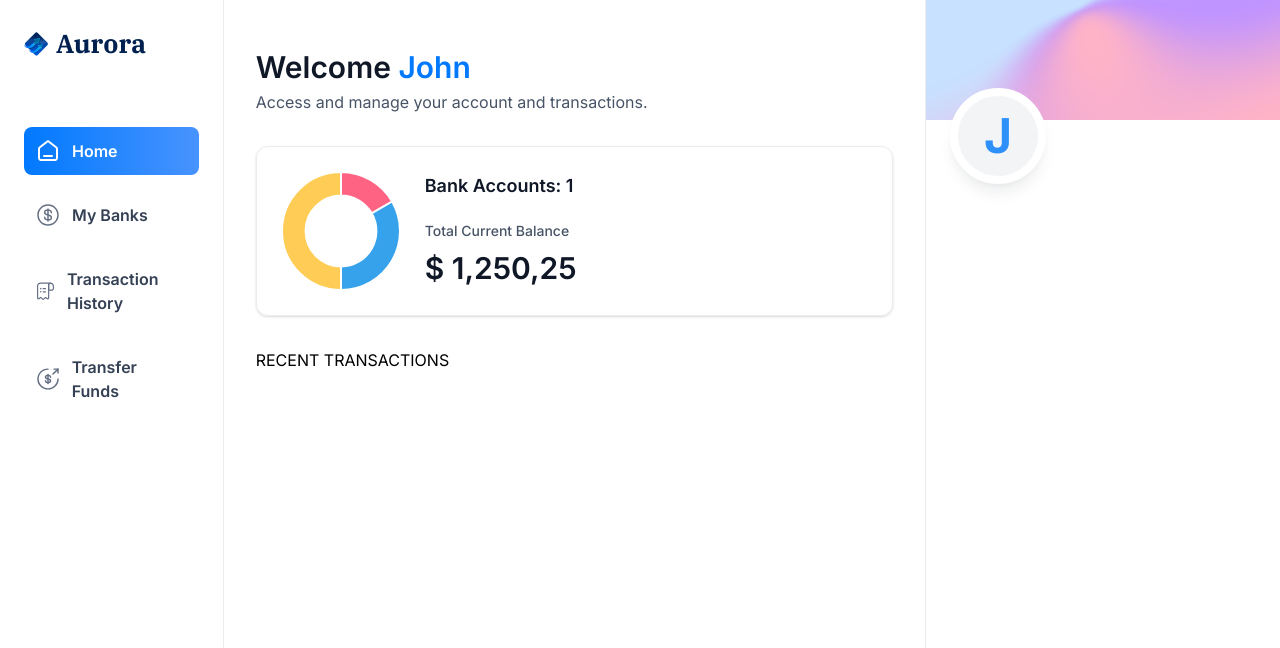
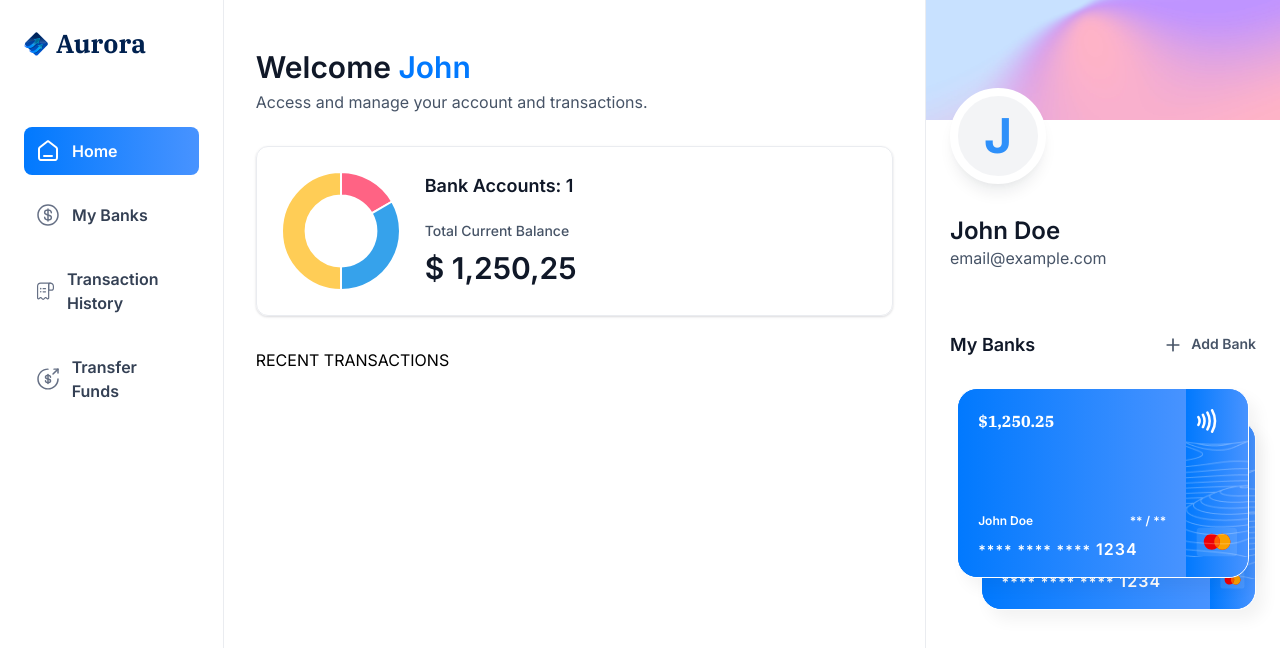
Before and after one commit to MenLine1/AuroraBank, a Next.js app: page / in a window 1280 px wide. Shown: the top 648 px of the page. Built offline with nearby package versions, Linux system fonts and the light colour scheme.

Commit message:
Complete layout implementation

```diff
--- /dev/null
+++ b/app/(root)/my-banks/page.tsx
@@ -0,0 +1,11 @@
+import React from 'react';
+
+const MyBanks = () => {
+    return (
+        <div>
+            my banks
+        </div>
+    );
+};
+
+export default MyBanks;
--- a/app/(root)/page.tsx
+++ b/app/(root)/page.tsx
@@ -5,7 +5,7 @@
 import RightSidebar from "@/components/RightSidebar";
 
 const Home = () => {
-    const loggedIn = { firstName: "John"};
+    const loggedIn = { firstName: "John", lastName: "Doe", email: "email@example.com" };
 
     return (
         <section className="home">
@@ -30,7 +30,7 @@
             <RightSidebar
                 user={loggedIn}
                 transactions={[]}
-                banks={[]}
+                banks={[{currentBalance: 1250.25}, {currentBalance: 500.00}]}
             />
         </section>
     );
--- /dev/null
+++ b/app/(root)/payment-transfer/page.tsx
@@ -0,0 +1,11 @@
+import React from 'react';
+
+const Transfer = () => {
+    return (
+        <div>
+            Transfer
+        </div>
+    );
+};
+
+export default Transfer;
--- /dev/null
+++ b/app/(root)/transaction-history/page.tsx
@@ -0,0 +1,11 @@
+import React from 'react';
+
+const TransactionHistory = () => {
+    return (
+        <div>
+            History
+        </div>
+    );
+};
+
+export default TransactionHistory;
--- a/app/globals.css
+++ b/app/globals.css
@@ -230,7 +230,7 @@
   }
 
   .bank-card_icon {
-    @apply flex size-full flex-1 flex-col items-end justify-between rounded-r-[20px] bg-bank-gradient bg-cover bg-center bg-no-repeat py-5 pr-5;
+    @apply flex size-full flex-1 flex-col items-center justify-between rounded-r-[20px] bg-bank-gradient bg-cover bg-center bg-no-repeat py-5 pr-5;
   }
 
   /* Bank Info */
--- /dev/null
+++ b/components/BankCard.tsx
@@ -0,0 +1,68 @@
+import { formatAmount } from '@/lib/utils'
+import Image from 'next/image'
+import Link from 'next/link'
+import React from 'react'
+// import Copy from './Copy'
+
+const BankCard = ({ account, userName, showBalance = true }: CreditCardProps) => {
+
+    console.log(account);
+    return (
+        <div className="flex flex-col">
+            <Link href={`/transaction-history/?id=${account.appwriteItemId}`} className="bank-card">
+                <div className="bank-card_content">
+                    <div>
+                        <h1 className="text-16 font-semibold text-white">
+                            {account.name}
+                        </h1>
+                        <p className="font-ibm-plex-serif font-black text-white">
+                            {formatAmount(account.currentBalance)}
+                        </p>
+                    </div>
+
+                    <article className="flex flex-col gap-2">
+                        <div className="flex justify-between">
+                            <h1 className="text-12 font-semibold text-white">
+                                {userName}
+                            </h1>
+                            <h2 className="text-12 font-semibold text-white">
+                                ** / **
+                            </h2>
+                        </div>
+                        <p className="text-14 font-semibold tracking-[1.1px] text-white">
+                            **** **** **** <span className="text-16">1234</span>
+                        </p>
+                    </article>
+                </div>
+
+                <div className="bank-card_icon">
+                    <Image
+                        src="/icons/Paypass.svg"
+                        width={20}
+                        height={24}
+                        alt="pay"
+                    />
+                    <Image
+                        src="/icons/mastercard.svg"
+                        width={50}
+                        height={32}
+                        alt="mastercard"
+                        className="ml-5"
+                    />
+                </div>
+
+                <Image
+                    src="/icons/lines.png"
+                    width={340}
+                    height={190}
+                    alt="lines"
+                    className="absolute top-0 left-0"
+                />
+            </Link>
+
+            {/*{showBalance && <Copy title={account?.sharaebleId} />}*/}
+        </div>
+    )
+}
+
+export default BankCard
--- a/components/RightSidebar.tsx
+++ b/components/RightSidebar.tsx
@@ -1,4 +1,7 @@
 import React from 'react';
+import Link from "next/link";
+import Image from "next/image"
+import BankCard from "@/components/BankCard";
 
 const RightSidebar = ({ user, transactions, banks }: RightSidebarProps) => {
     return (
@@ -9,7 +12,56 @@
                     <div className="profile-img">
                         <span className="text-5xl font-bold text-blue-500">{user.firstName[0]}</span>
                     </div>
+                    <div className="profile-details">
+                        <h1 className="profile-name">
+                            {user.firstName} {user.lastName}
+                        </h1>
+                        <p className="profile-email">
+                            {user.email}
+                        </p>
+                    </div>
                 </div>
+            </section>
+
+            <section className="banks">
+                <div className="flex w-full justify-between">
+                    <h2 className="header-2">
+                        My Banks
+                    </h2>
+                    <Link href="/" className="flex gap-2 ">
+                        <Image
+                            src="/icons/plus.svg"
+                            alt="Plus"
+                            width={20}
+                            height={20}
+                        />
+                        <h2 className="text-14 font-semibold text-gray-600 transition-colors hover:text-bankGradient">
+                            Add Bank
+                        </h2>
+                    </Link>
+                </div>
+                {banks?.length > 0 && (
+                    <div className="relative flex flex-1 flex-col items-center justify-center gap-5">
+                        <div className="relative z-10">
+                            <BankCard
+                                key={banks[0].$id}
+                                account={banks[0]}
+                                userName={`${user.firstName} ${user.lastName}`}
+                                showBalance={false}
+                            />
+                        </div>
+                        {banks[1] && (
+                            <div className="absolute right-0 top-8 z-0 w-[90%]">
+                                <BankCard
+                                    key={banks[1].$id}
+                                    account={banks[1]}
+                                    userName={`${user.firstName} ${user.lastName}`}
+                                    showBalance={false}
+                                />
+                            </div>
+                        )}
+                    </div>
+                )}
             </section>
         </aside>
     );
```
